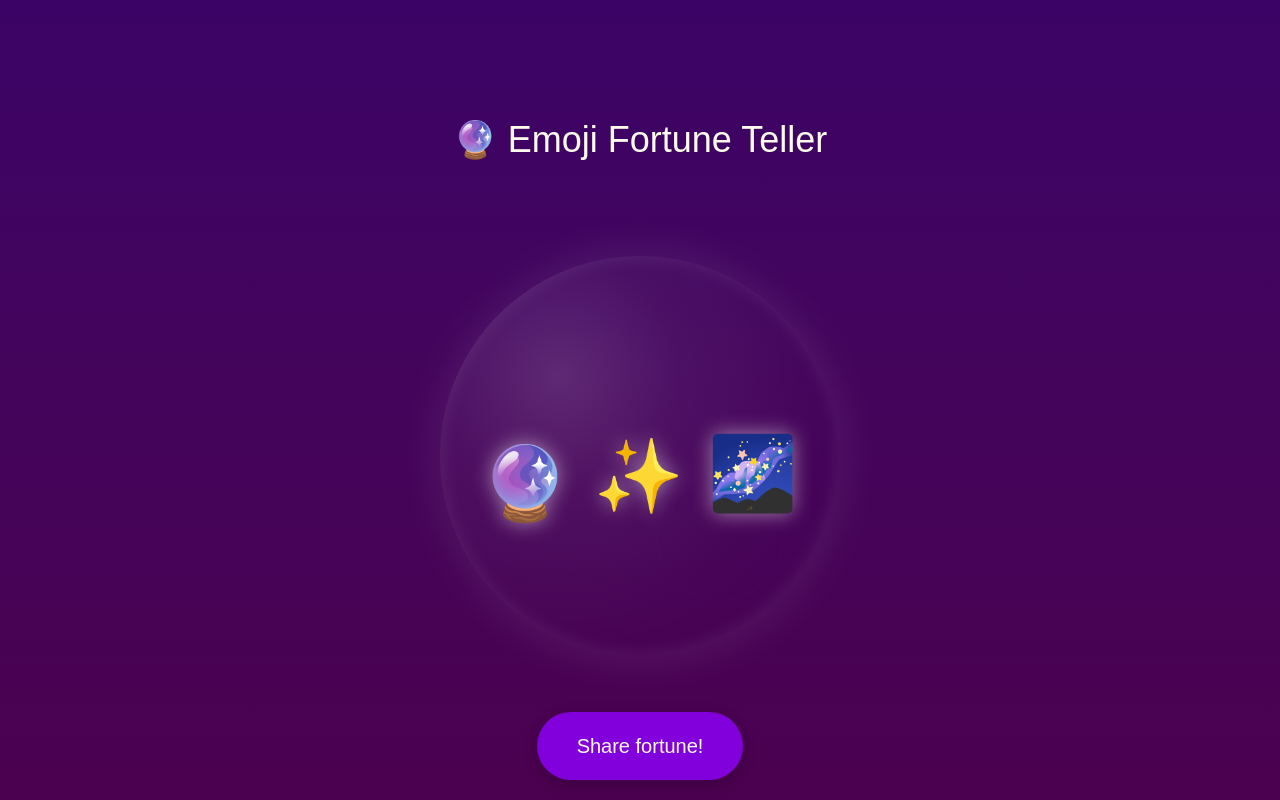
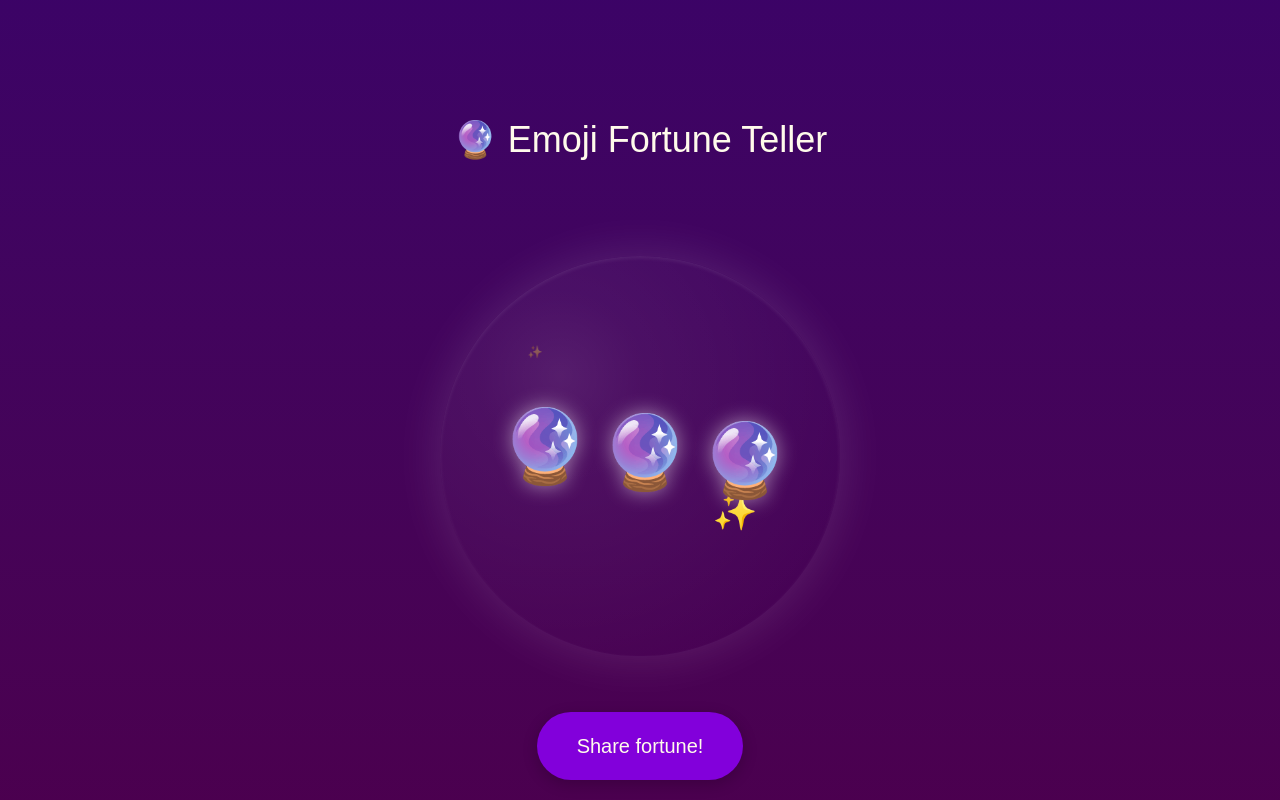
Before and after one commit to TheVideoFelix/Emoji-Fortune-Teller, a Next.js app: page / in a window 1280 px wide. Built offline with nearby package versions, Linux system fonts and the light colour scheme.

Commit message:
feat(components): turn crystal in its own file

```diff
--- a/src/app/globals.css
+++ b/src/app/globals.css
@@ -2,7 +2,7 @@
 
 @theme {
   /* Shadows*/
-  --shadow-crystal: 0 0 50px rgba(255,255,255,0.1);
+  --shadow-crystal: 0 0 50px rgba(255,255,255,0.13);
   --shadow-btn-share: 0 4px 15px rgba(0,0,0,0.2);
 
   --inset-shadow-crystal: inset 0 0 20px rgba(255,255,255,0.1);
@@ -30,27 +30,14 @@ body {
   font-family: Arial, Helvetica, sans-serif;
 }
 
-/* Sparkles */
-.sparkles::before,
-.sparkles::after {
-  content: '✨';
-  position: absolute;
-  animation: sparkle 2s infinite;
-  opacity: 0;
+/* Custom css */
+
+.bg-glass {
+  background: radial-gradient(
+          circle at 30% 30%,
+          rgba(255, 255, 255, 0.1) 0%,
+          rgba(255, 255, 255, 0.05) 20%,
+          transparent 80%
+  );
+  box-shadow: var(--shadow-crystal);
 }
-
-.sparkles::before {
-  top: 20%;
-  left: 20%;
-}
-
-.sparkles::after {
-  top: 60%;
-  right: 20%;
-}
-
-@keyframes sparkle {
-  0% { opacity: 0; transform: scale(0); }
-  50% { opacity: 1; transform: scale(1.5); }
-  100% { opacity: 0; transform: scale(0); }
-}
--- a/src/app/page.tsx
+++ b/src/app/page.tsx
@@ -1,4 +1,5 @@
 import ShareButton from "@/components/ShareButton";
+import CrystalBall from "@/components/CrystalBall";
 
 export default function Home() {
   return (
@@ -9,23 +10,8 @@ export default function Home() {
                   🔮 Emoji Fortune Teller
               </h1>
           </div>
-          <div className="w-[400px] h-[400px] m-8 relative">
-              <div className="w-full h-full sparkles
-              rounded-full
-              bg-[radial-gradient(circle_at_30%_30%,rgba(255,255,255,0.15)_0%,rgba(255,255,255,0.05)_30%,transparent_70%)]
-              shadow-crystal
-              bg-crystal
-              inset-shadow-crystal
-              overflow-hidden relative
-              before:content-[''] before:absolute before:w-full before:h-full before:rounded-full before:inset-shadow-crystal-before before:animate-crystal-glow">
-                  <div className="absolute top-[50%] left-[10%]
-                    text-7xl flex gap-6 drop-shadow-emoji-prediction">
-                      <span className="animate-float" style={{animationDelay: '0.2s'}}>🔮</span>
-                      <span className="animate-float" style={{animationDelay: '0.5s'}}>✨</span>
-                      <span className="animate-float" style={{animationDelay: '0.8s'}}>🌌</span>
-                  </div>
-              </div>
-          </div>
+
+          <CrystalBall />
 
           <div>
               <ShareButton prediction={['🔮', '🔮', '🔮']} />
--- /dev/null
+++ b/src/components/CrystalBall.tsx
@@ -0,0 +1,83 @@
+'use client';
+import {AnimatePresence, motion} from "motion/react";
+import {useState} from "react";
+import SparkleIcon from "@/components/SparkleIcon";
+
+const CrystalBall = () => {
+    const [prediction, setPrediction] = useState<string[]>(['🔮', '🔮', '🔮']);
+    const [isShaking, setIsShaking] = useState(false);
+
+    const handelShake = () => {
+        setIsShaking(true);
+
+        setTimeout(() => setIsShaking(false));
+    }
+
+
+    return (
+        <motion.div
+            className="relative w-[400px] h-[400px] m-8 cursor-pointer bg-glass rounded-full overflow-hidden"
+            animate={{
+                rotate: isShaking ? [-10, 10, -10, 10, 0] : 0,
+                scale: isShaking ? 1.6 : 1.0,
+            }}
+            transition={{ duration: 0.5 }}
+            onClick={handelShake}
+        >
+            <motion.div
+                className="absolute w-full h-full rounded-full inset-shadow-sm inset-shadow-white/50"
+                animate={{
+                    opacity: [0.8, 0.1, 0.8],
+                    transform: 'revert'
+                }}
+                transition={{
+                    duration: 4,
+                    repeat: Infinity
+                }}
+            />
+
+
+            <SparkleIcon top={20} left={20} />
+            <SparkleIcon top={60} left={70} delay={0.5} />
+
+
+            <AnimatePresence>
+                {prediction.map((emoji, i) => (
+                    <motion.div
+                        key={i}
+                        initial={{ opacity: 0, y: 50 }}
+                        animate={{
+                            opacity: 1,
+                            y: [0, -30, 0]
+                        }}
+                        transition={{
+                            y: {
+                                duration: 4,
+                                repeat: Infinity,
+                                ease: "easeInOut",
+                                delay: i * 0.3
+                            }
+                        }}
+                        className="absolute text-7xl drop-shadow-emoji-prediction"
+                        style={{
+                            left: `${15 + i * 25}%`,
+                            top: `${45}%`
+                        }}
+                    >
+                        <motion.span
+                            transition={{
+                                duration: 0.5,
+                                repeatType: 'mirror'
+                            }}
+                        >
+                            {emoji}
+                        </motion.span>
+                    </motion.div>
+                ))}
+            </AnimatePresence>
+
+        </motion.div>
+    );
+};
+
+export default CrystalBall;
--- /dev/null
+++ b/src/components/SparkleIcon.tsx
@@ -0,0 +1,30 @@
+import React from 'react';
+import {motion} from "motion/react";
+
+interface SparkleIconProps {
+    top: number,
+    left: number,
+    delay?: number
+}
+
+const SparkleIcon = ({top, left, delay}: SparkleIconProps) => {
+    return (
+        <motion.span
+            className="absolute text-2xl"
+            style={{ top: `${top}%`, left: `${left}%` }}
+            animate={{
+                opacity: [0, 1, 0],
+                scale: [0, 1.5, 0],
+            }}
+            transition={{
+                duration: 2,
+                repeat: Infinity,
+                delay: delay ? delay : 0
+            }}
+        >
+            ✨
+        </motion.span>
+    );
+};
+
+export default SparkleIcon;
```
